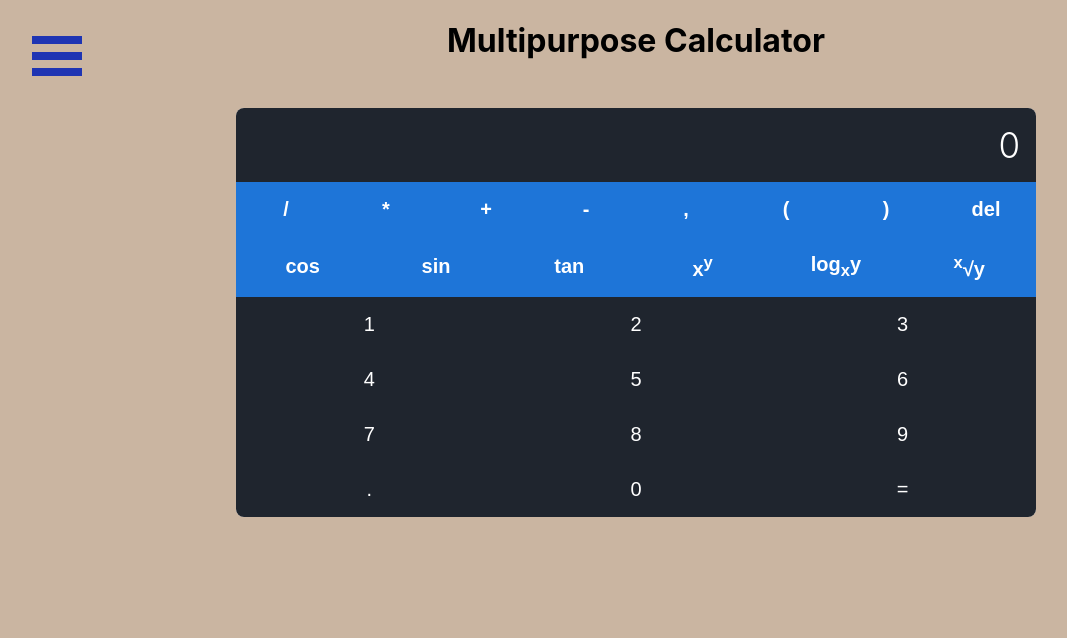
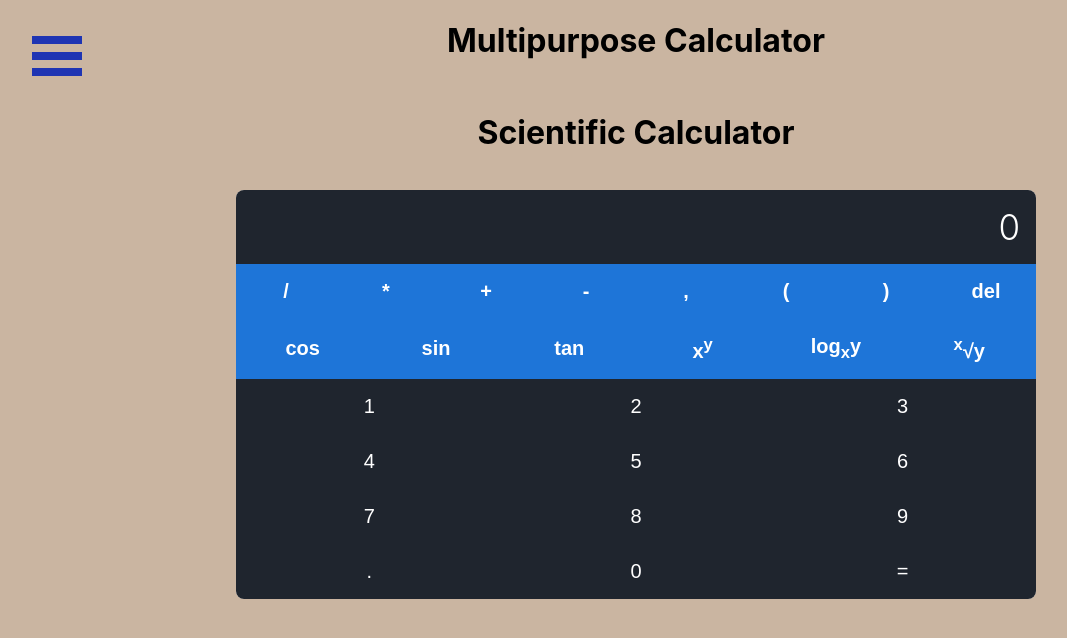
Before and after one commit to F1TR4t/SWE632_Calculator, a React (Create React App) app: page /Scientific in a window 1280 px wide. Shown: the top 638 px of the page, without its empty margins (4-1071 px from the left). Built offline with nearby package versions, Linux system fonts and the light colour scheme.

Commit message:
Update Scientific.js
fixed title of page

```diff
--- a/src/Components/Calculators/Scientific.js
+++ b/src/Components/Calculators/Scientific.js
@@ -65,6 +65,8 @@ const Scientific = () => {
 
 
     return (
+        <div align="center">
+            <h1>Scientific Calculator</h1>
             <div className="App1">
                 <div className="sci_calculator">
                     <div className="display">
@@ -115,6 +117,7 @@ const Scientific = () => {
                     </div>
                 </div>
             </div>
+        </div>
     );
 }
 
```
Lines whose indentation alone changed are shown as unchanged.
